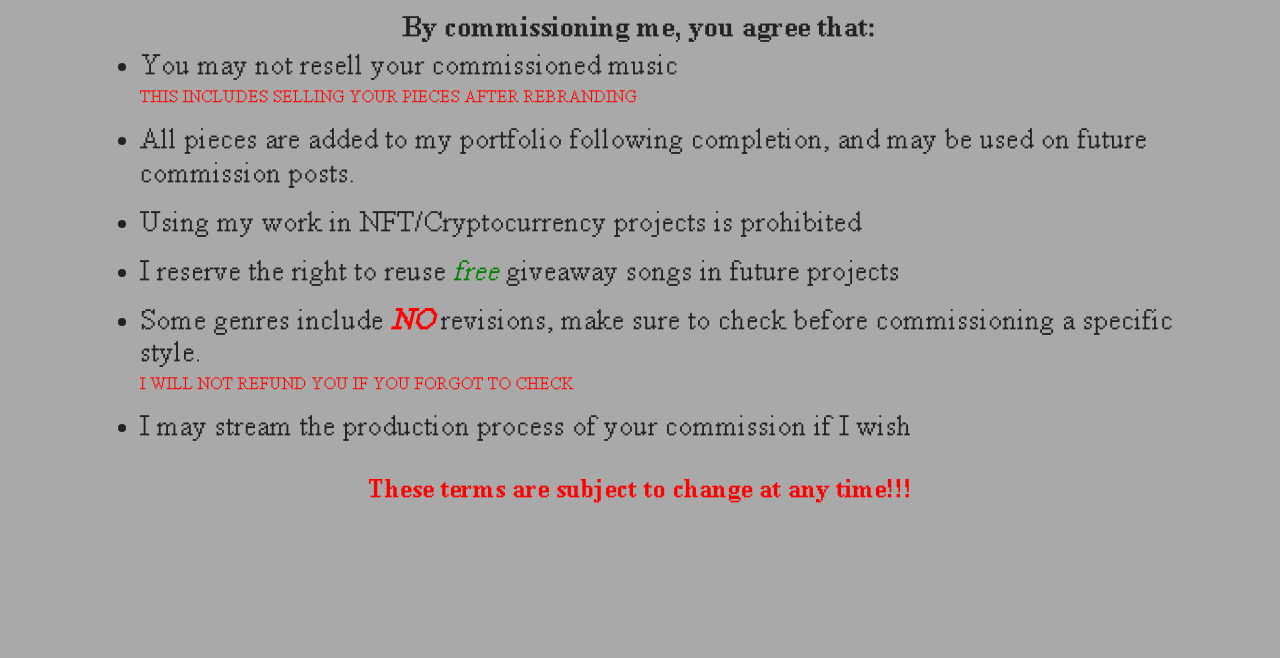
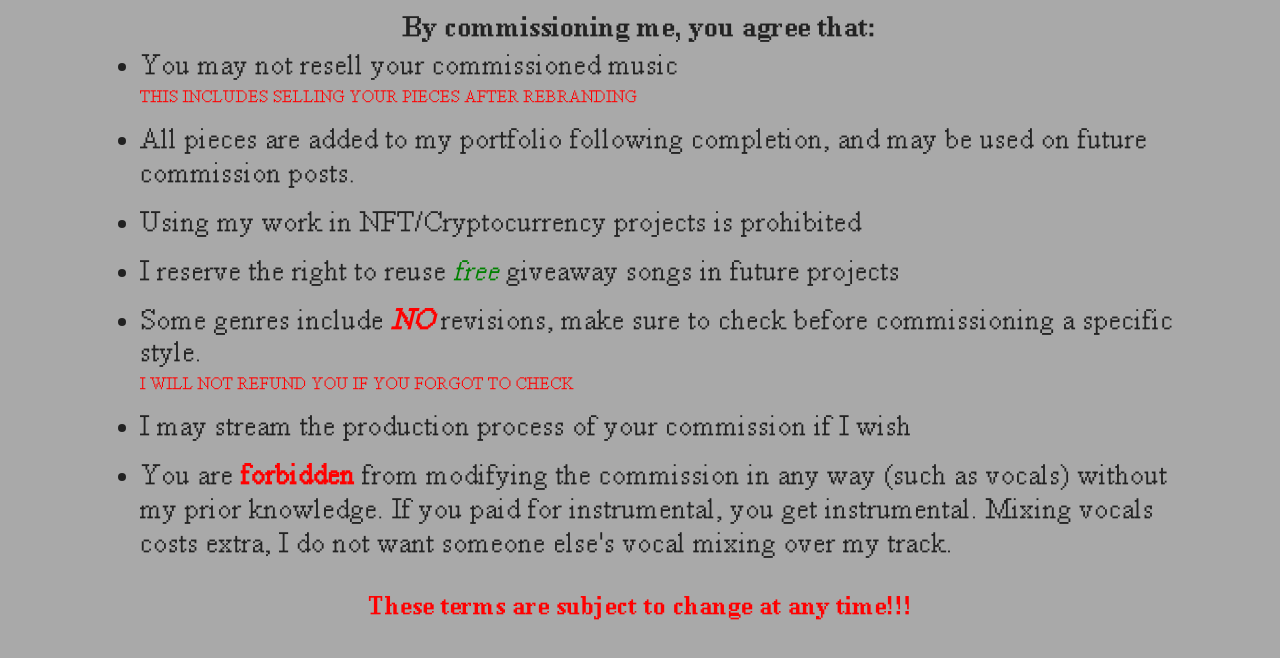
Before and after one commit to h3llo-wor1d/WrenchWebsite, a plain HTML site: page tos.html in a window 1280 px wide. Shown: the part 90-748 px from the top of the page. Drawn offline with Linux system fonts and the light colour scheme.

Commit message:
TOS update 6/20/23

```diff
--- a/tos.html
+++ b/tos.html
@@ -39,6 +39,11 @@
                 <li>
                     I may stream the production process of your commission if I wish
                 </li>
+                <li>
+                    You are <b style="color: red;">forbidden</b> from modifying the commission in any way (such as vocals) without my prior knowledge.
+                    If you paid for instrumental, you get instrumental.
+                    Mixing vocals costs extra, I do not want someone else's vocal mixing over my track.
+                </li>
             </ul>
             <div style="font-family: times_pix-semibold; text-align: center; font-size: 20pt; color: red;">These terms are subject to change at any time!!!</div>
         </div>
```
